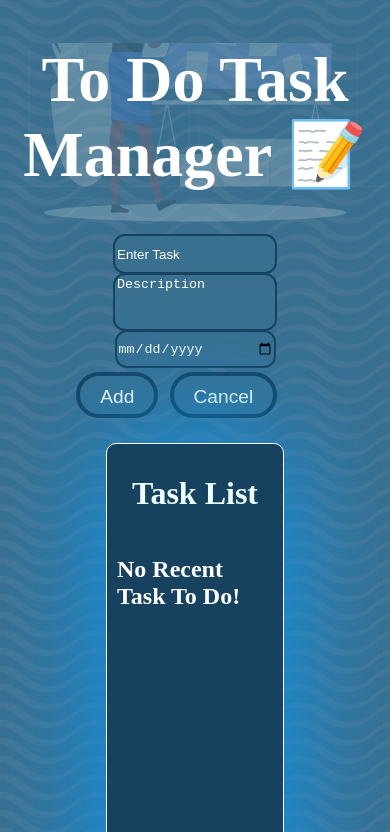
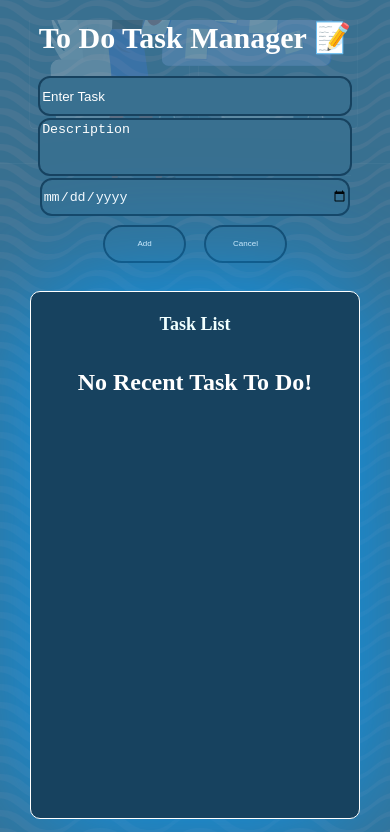
Before and after one commit to Shubhrati-09/ToDoTaskManager, a plain HTML site: page index.html in a window 390 px wide. Both pictures are taken after a click on the button "Add Task". Shown: the top 832 px of the page. Drawn offline with Linux system fonts and the light colour scheme.

Commit message:
Made responsive

```diff
--- a/style.css
+++ b/style.css
@@ -59,7 +59,7 @@ body{
 #List{
     background-color: #17425f;
     border: solid white 1px;
-    width: 50%;
+    width: 500px;
     height:60vh;
     display:flex;
     flex-direction: column;
@@ -114,14 +114,14 @@ body{
 }
 
 .taskbtn{
-    width:fit-content;
-    height:4.5vh;
-    font-size: 1.2rem;
+    width:120px;
+    height:6vh;
+    font-size: 1rem;
     margin: 5%;
     border-radius: 20px;
     border:none;
     padding:10px 20px;
-    outline: 4px solid #17425f;
+    outline: 3px solid #17425f;
     background-color:#397090;
     color: #ffffff;
     text-align: center;
@@ -134,7 +134,7 @@ body{
 }
 
 .Form{
-    width:50%;
+    width:500px;
 }
 /* ------------------------------ */
 
@@ -249,3 +249,58 @@ footer{
     background-color: #ccc;
 }
 /* ------------------------------ */
+
+
+@media (max-width: 600px){
+    #List{
+        width:99%;
+    }
+
+    .item h2{
+        font-size:medium;
+    }
+
+    .item p{
+        font-size: small;
+    }
+
+    .item button{
+        margin-right:10px;
+        border-radius:10px;
+        width:60px;
+        height:20px;
+        background-color: #17425f;
+        color:#ffffff;
+    }
+
+    #List h1{
+        font-size:large;
+    }
+
+    .heading h1{
+        font-size:30px;
+    }
+
+    #CreateTask{
+        width: fit-content;
+        font-size:80%;
+    }
+
+    .Form{
+        width:98%;
+    }
+
+    .taskbtn{
+        width:100px;
+        height:4vh;
+        font-size: 0.5rem;
+        margin: 5%;
+        border-radius: 20px;
+        border:none;
+        padding:10px 20px;
+        outline: 2px solid #17425f;
+        background-color:#397090;
+        color: #ffffff;
+        text-align: center;
+    }
+}
```
Also changed, not shown: 1 other file.
